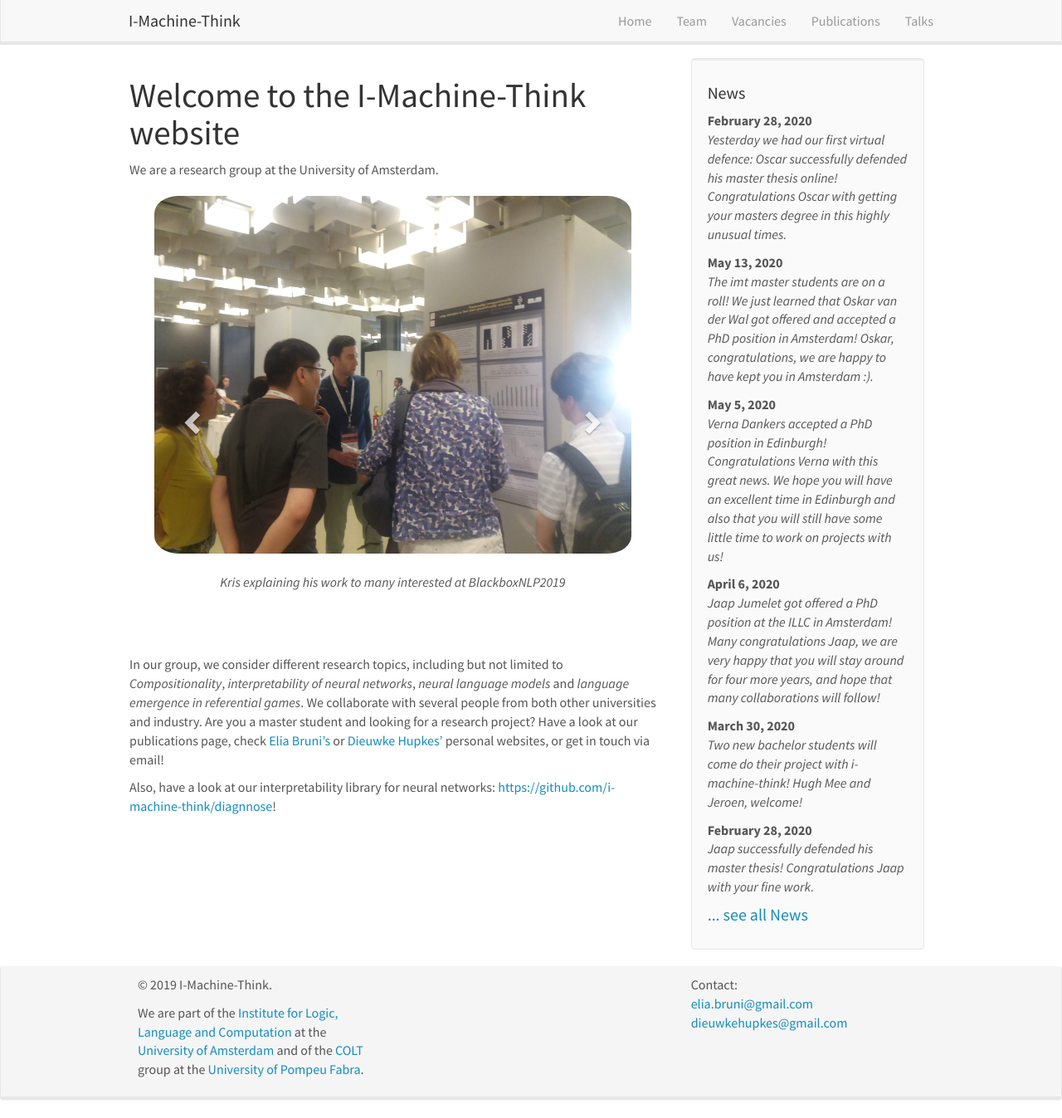
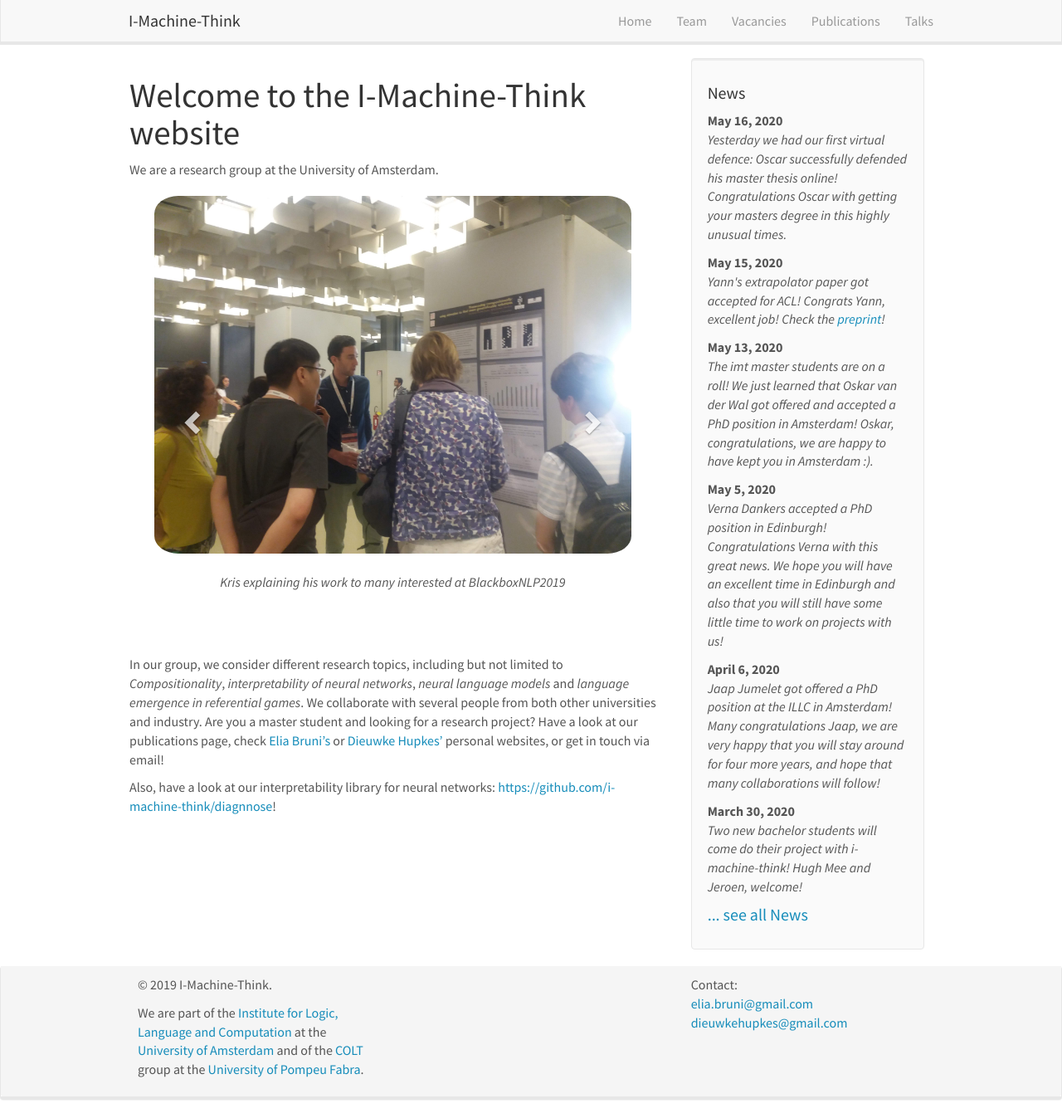
Before and after one commit to i-machine-think/i-machine-think.github.io, a Jekyll site: the page built from _pages/home.md, in a window 1280 px wide and 1347 px high. Shown: the whole window at 83% size. Built offline with Jekyll 4.4.1, drawn with Linux system fonts in a browser that asks for light colours; nearby versions of some CDN libraries.

Commit message:
Add news of Yann's paper being accepted

```diff
--- a/_data/news.yml
+++ b/_data/news.yml
@@ -1,7 +1,11 @@
-- date: "February 28, 2020"
+- date: "May 16, 2020"
   headline: "Yesterday we had our first virtual defence: Oscar successfully defended his master thesis online! Congratulations Oscar with getting your masters degree in this highly unusual times."
   image: oscar_defence.jpeg
   content: "Yesterday we had the first virtual defence in i-machine-think. Oscar Ligthart defended his thesis online, with his public watching from home on their own computer. Oscar did an excellent job in this unusual defence, congratulations with your master degree Oscar!"
+
+- date: "May 15, 2020"
+  headline: "Yann's extrapolator paper got accepted for ACL! Congrats Yann, excellent job! Check the <a href='https://arxiv.org/pdf/1911.03872.pdf' target='_blank'>preprint</a>!"
+  image: extrapolator.png
 
 - date: "May 13, 2020"
   headline: The imt master students are on a roll! We just learned that Oskar van der Wal got offered and accepted a PhD position in Amsterdam! Oskar, congratulations, we are happy to have kept you in Amsterdam :).
```
Also changed, not shown: images/news/extrapolator.png (added).
